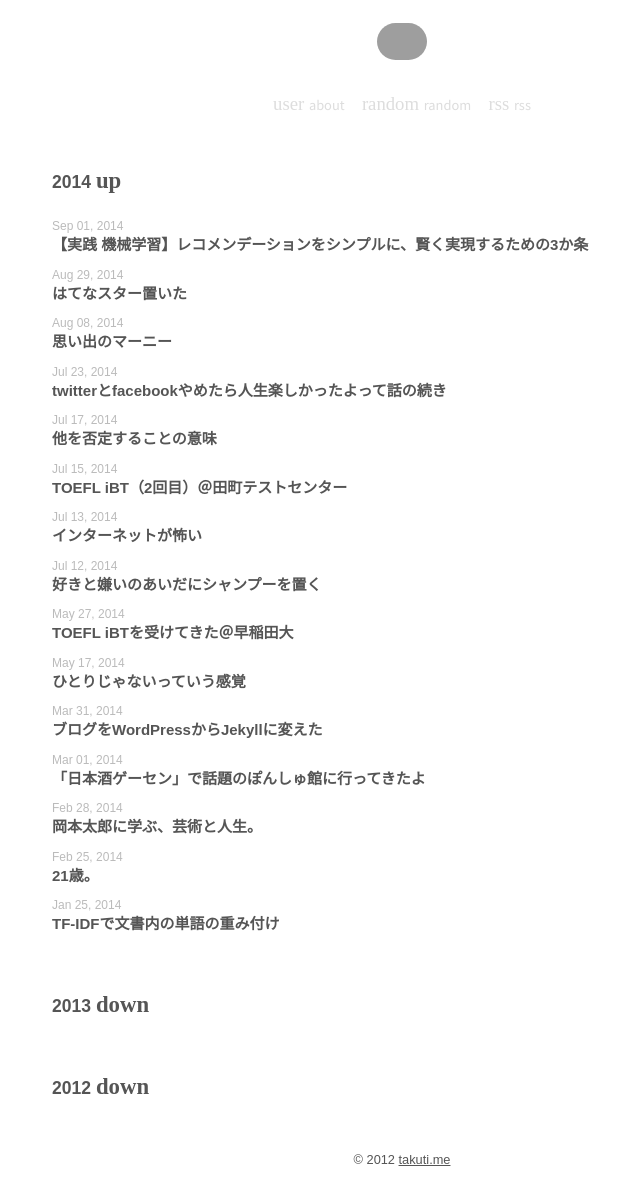
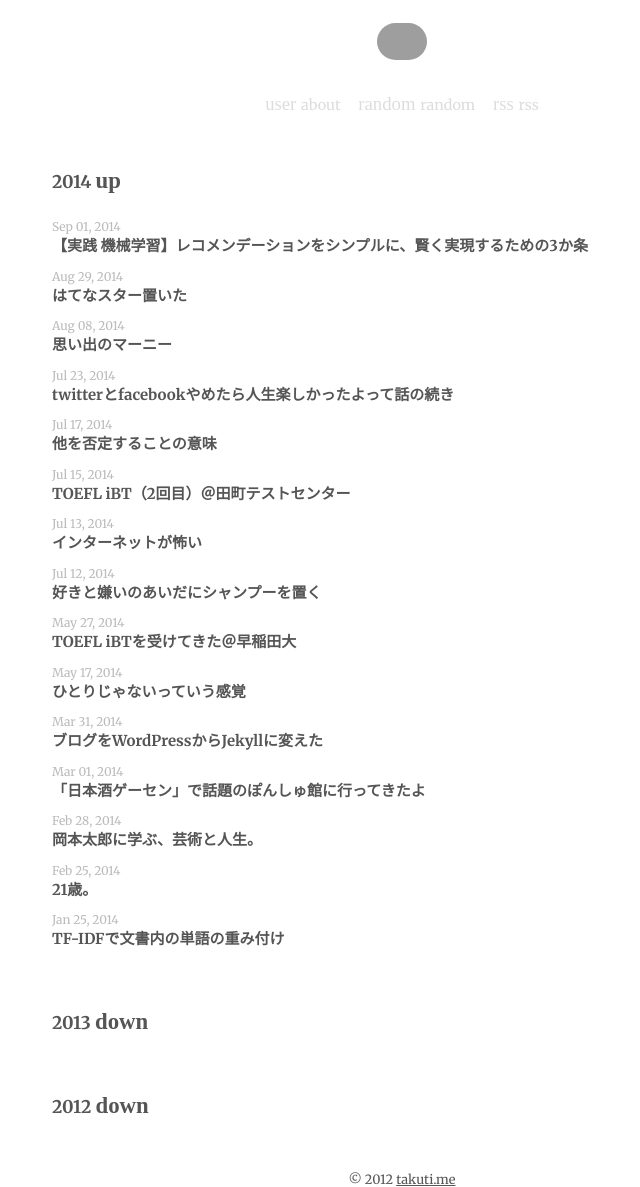
Before and after one commit to takuti/old.blog.takuti.me, a Jekyll site: the page built from index.html, in a window 1280 px wide. Shown: the whole page, without its empty margins (238-878 px from the left). Built offline with Jekyll 4.4.1, drawn with Linux system fonts in a browser that asks for light colours; nearby versions of some CDN libraries; some web fonts are replaced; Markdown is read by kramdown in place of the engine named in the settings; grey boxes are pictures that could not be loaded.

Commit message:
modify font-family

```diff
--- a/_layouts/default.html
+++ b/_layouts/default.html
@@ -15,7 +15,7 @@
       {% endif %}
     </title>
 
-    <link href='http://fonts.googleapis.com/css?family=Source+Sans+Pro:400,700' rel='stylesheet' type='text/css' />
+    <link href='http://fonts.googleapis.com/css?family=Merriweather:400,700' rel='stylesheet' type='text/css'>
     <link rel="stylesheet" href="/css/style.css">
     <link href="/google-code-prettify/tomorrow-night-eighties.css" rel="stylesheet">
 
--- a/css/style.scss
+++ b/css/style.scss
@@ -17,7 +17,7 @@
   background: #fff;
   height: 100%;
   color: $primary-color;
-  font-family:'ヒラギノ角ゴ Pro W3','Hiragino Kaku Gothic Pro','メイリオ',Meiryo,'ＭＳ Ｐゴシック',sans-serif;
+  font-family: 'Merriweather', serif;
   font-size: 16px;
   margin: 0px;
   padding: 0px;
@@ -111,7 +111,6 @@
 }
 
 header {
-  font-family:'Source Sans Pro',sans-serif;
   width: $content-width;
   height: $header-height;
   margin: 0 auto;
@@ -127,7 +126,6 @@
 }
 
 nav {
-  font-family:'Source Sans Pro',sans-serif;
   width: $content-width;
   margin: .9em auto;
   font-size: 0.9em;
```
